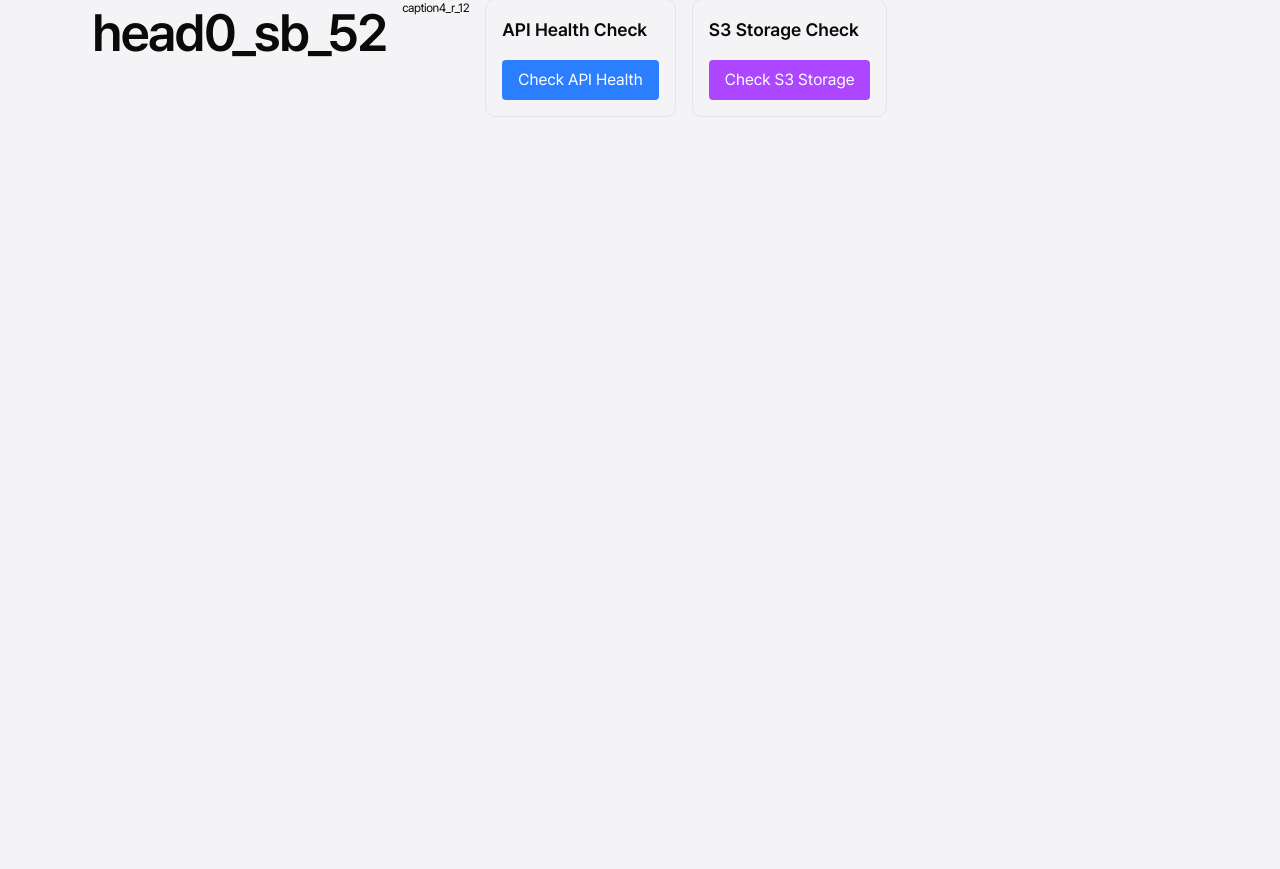
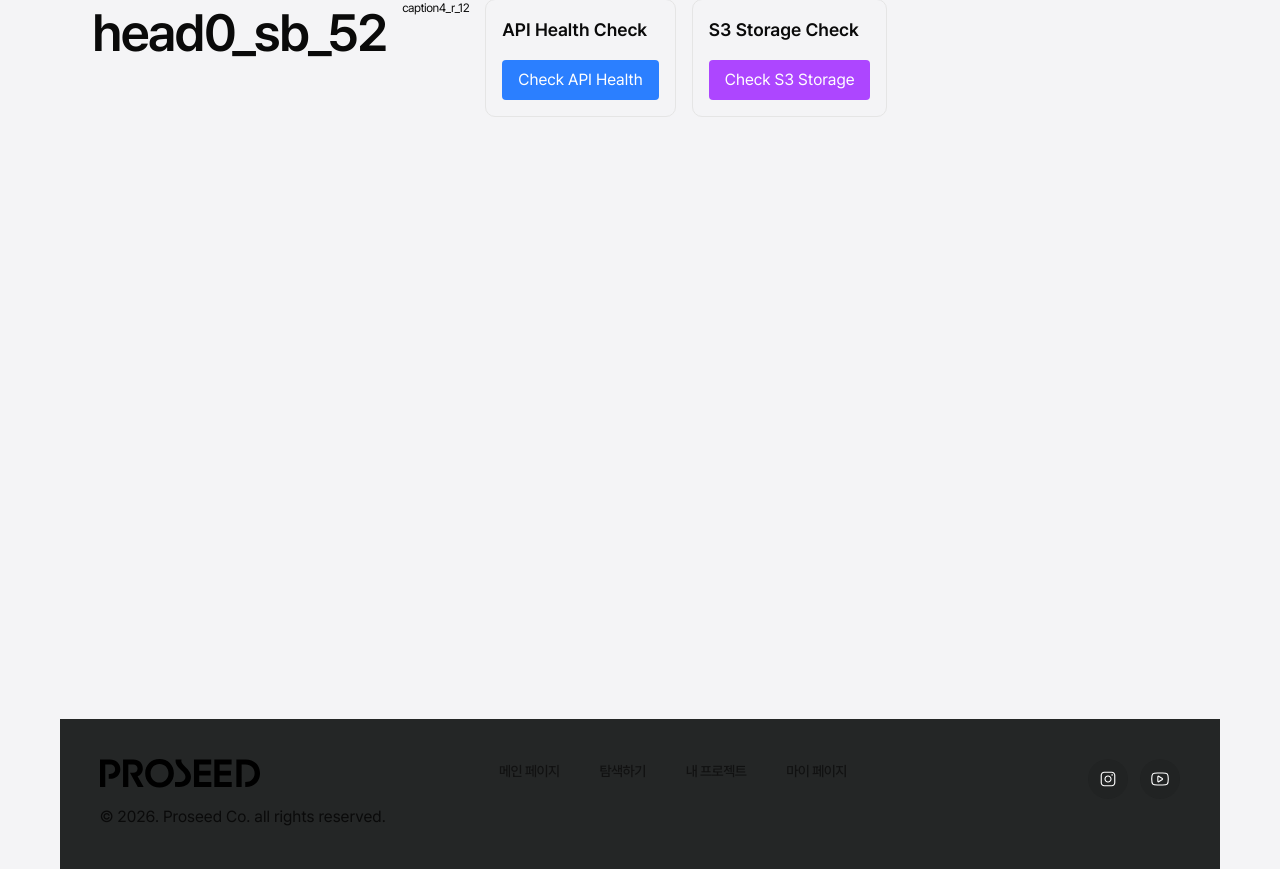
Before and after one commit to skkuding/proseed, a Next.js app in the folder apps/web/: page / in a window 1280 px wide. Shown: the part 178-1047 px from the top of the page. Before the commit the page ends 897 px from the top, so only its background shows below. Built offline with nearby package versions, Linux system fonts and the light colour scheme.

Commit message:
feat: add footer file

```diff
--- a/apps/web/src/app/main/_components/Footer.tsx
+++ b/apps/web/src/app/main/_components/Footer.tsx
@@ -0,0 +1,75 @@
+//아직 미완입니다! 일단 푸시한 후 작업 이어하도록 하겠습니다! - 수린
+'use client'
+
+import Image from 'next/image'
+import Link from 'next/link'
+
+export function Footer() {
+  return (
+    <footer className="w-full bg-CoolNeutral-15">
+      <div className="px-10 py-10">
+        <div className="flex items-start justify-between gap-10">
+          <div className="min-w-[220px]">
+            <Link href="/" className="inline-flex items-center">
+              <Image src="/logo.svg" alt="PROSEED" width={160} height={32} className="fill-white" />
+            </Link>
+            <p className="mt-[10px] text-Body/body4_r_14 text-netural-80">
+              © 2026. Proseed Co. all rights reserved.
+            </p>
+          </div>
+
+          <nav className="flex flex-1 items-center justify-center">
+            <ul className="flex items-center gap-10">
+              <li>
+                <Link href="/" className="text-body2_m_14 text-black/80 hover:text-black">
+                  메인 페이지
+                </Link>
+              </li>
+              <li>
+                <Link
+                  href="/main/feedback"
+                  className="text-body2_m_14 text-black/80 hover:text-black"
+                >
+                  탐색하기
+                </Link>
+              </li>
+              <li>
+                <Link
+                  href="/main/projects"
+                  className="text-body2_m_14 text-black/80 hover:text-black"
+                >
+                  내 프로젝트
+                </Link>
+              </li>
+              <li>
+                <Link
+                  href="/main/mypage"
+                  className="text-body2_m_14 text-black/80 hover:text-black"
+                >
+                  마이 페이지
+                </Link>
+              </li>
+            </ul>
+          </nav>
+          <div className="flex min-w-[220px] items-center justify-end gap-3">
+            <Link
+              href="#"
+              aria-label="Instagram"
+              className="inline-flex h-10 w-10 items-center justify-center rounded-full bg-black/10 hover:bg-black/20"
+            >
+              <Image src="/insta.svg" alt="insta" width={18} height={18} />
+            </Link>
+
+            <Link
+              href="#"
+              aria-label="YouTube"
+              className="inline-flex h-10 w-10 items-center justify-center rounded-full bg-black/10 hover:bg-black/20"
+            >
+              <Image src="/youtube.svg" alt="youtube" width={18} height={18} />
+            </Link>
+          </div>
+        </div>
+      </div>
+    </footer>
+  )
+}
--- a/apps/web/src/app/main/_components/NavLink.tsx
+++ b/apps/web/src/app/main/_components/NavLink.tsx
@@ -22,7 +22,7 @@ export function NavLink<T extends string>({ href, text }: NavLinkProps<T>) {
       aria-current={active ? 'page' : undefined}
       className={cn(
         'flex-1 h-full inline-flex items-center justify-center rounded-full px-4 py-3 transition-colors whitespace-nowrap',
-        active ? 'bg-black text-white' : 'text-black hover:bg-black/5'
+        active ? 'bg-CoolNeutral-15 text-white' : 'text-black hover:bg-black/5'
       )}
     >
       {text}
--- a/apps/web/src/app/page.tsx
+++ b/apps/web/src/app/page.tsx
@@ -1,10 +1,11 @@
 import { HealthCheck } from '@/components/health-check'
 import { StorageCheck } from '@/components/storage-check'
 import { Header } from '@/app/main/_components/Header'
+import { Footer } from '@/app/main/_components/Footer'
 
 export default function Home() {
   return (
-    <div className="relative min-h-screen">
+    <div className="relative w-full">
       <Header />
       <main className="min-h-screen p-8 pt-20">
         <div className="flex gap-4 flex-wrap">
@@ -14,6 +15,7 @@ export default function Home() {
           <StorageCheck />
         </div>
       </main>
+      <Footer />
     </div>
   )
 }
```
